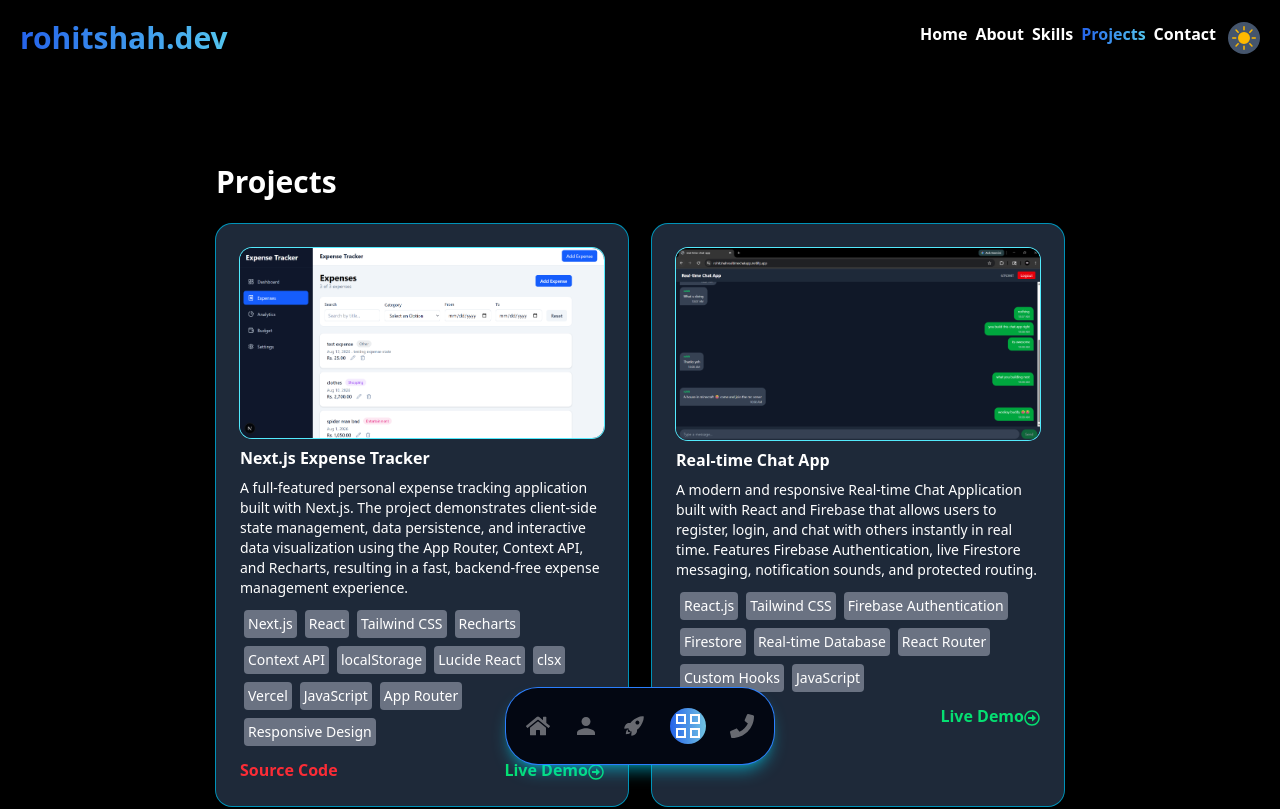
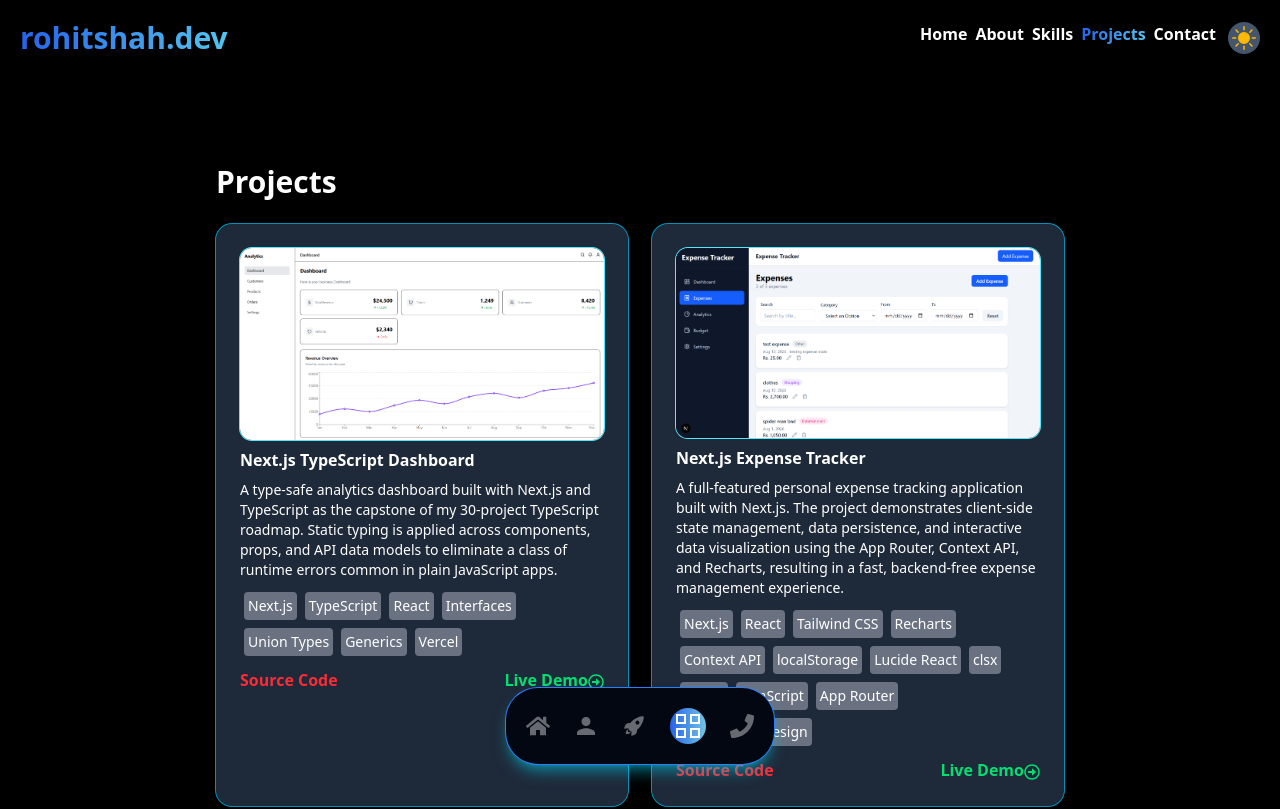
Before and after one commit to rohitshah316/rohitshah.dev-nextjs, a Next.js app: page /projects in a window 1280 px wide. Shown: the top 809 px of the page. Built offline with nearby package versions, Linux system fonts and the light colour scheme.

Commit message:
updated: projects data

```diff
--- a/src/app/about/AboutClient.jsx
+++ b/src/app/about/AboutClient.jsx
@@ -22,7 +22,7 @@ const About = () => {
       </p>
 
       <p className="mb-4 text-lg leading-relaxed">
-        I focus on <span className="font-semibold text-gradient">React, Next.js, and modern JavaScript</span> to develop
+        I focus on <span className="font-semibold text-gradient">React, Next.js, TypeScript, and modern JavaScript</span> to develop
         scalable, maintainable applications with clean architecture and strong
         user experience. I've built multiple real-world projects that involve
         dynamic data handling, API integration, and responsive UI design, all
@@ -32,7 +32,9 @@ const About = () => {
       <p className="mb-4 text-lg leading-relaxed">
         I'm comfortable working with component-based architecture, managing
         state efficiently, and writing clean, readable code that can scale in
-        real-world environments. Beyond just development, I pay close attention
+        real-world environments. I use <span className="font-semibold text-gradient">TypeScript</span> to
+        build type-safe applications, with strict typing across components, props, and API data, so
+        code stays safer to refactor. Beyond just development, I pay close attention
         to <span className="font-semibold text-gradient">UI/UX, performance, and overall product quality</span>.
       </p>
 
@@ -42,6 +44,7 @@ const About = () => {
         <h3 className="text-xl font-semibold my-2">What I Can Do:</h3>
         <ul className="list-disc list-inside space-y-1">
           <li>Build modern web applications using React and Next.js</li>
+          <li>Build type-safe applications and dashboards with TypeScript</li>
           <li>Create responsive and user-friendly UI with clean design</li>
           <li>Integrate APIs and handle real-time data</li>
           <li>Write maintainable, scalable, and performance-focused code</li>
@@ -107,7 +110,7 @@ const About = () => {
        <hr className='border-gray-700'/>
         <div className='flex justify-between my-2 md:flex-row flex-col'>
           <span>Primary Stack</span>
-          <h3 className='italic'>React, Next.js, JS, Tailwind CSS</h3>
+          <h3 className='italic'>React, Next.js, TypeScript, JS, Tailwind CSS</h3>
         </div>
        <hr className='border-gray-700'/>
 
--- a/src/app/page.jsx
+++ b/src/app/page.jsx
@@ -30,7 +30,7 @@ const Home = () => {
               text={[
                 "Frontend Engineer",
                 "React & Next.js",
-                "Web App Builder"
+                "With TypeScript"
               ]}
               typingSpeed={45}
               deletingSpeed={45}
--- a/src/data/projects.js
+++ b/src/data/projects.js
@@ -1,4 +1,35 @@
 export const projects = [
+  {
+    id: 12,
+    slug: "nextjs-typescript-dashboard",
+    featured: true,
+    title: "Next.js TypeScript Dashboard",
+    type: "Personal Project",
+    completedAt: "September 2026",
+    description:
+      "A type-safe analytics dashboard built with Next.js and TypeScript as the capstone of my 30-project TypeScript roadmap. Static typing is applied across components, props, and API data models to eliminate a class of runtime errors common in plain JavaScript apps.",
+    features: [
+      "Type-safe analytics dashboard built with Next.js and TypeScript",
+      "Static typing across components, props, and API data models",
+      "Strict typing conventions using interfaces, union types, and generics",
+      "Self-documenting codebase that is safer to refactor",
+      "Capstone project of a 30-project TypeScript roadmap",
+    ],
+    learnings:
+      "This was the capstone of my 30-project TypeScript roadmap, so the goal was to apply everything in one real application. I used strict typing conventions - interfaces, union types, and generics - across components, props, and API data models, which caught a whole class of runtime errors before they ever reached the browser. It also made the codebase self-documenting and much safer to refactor.",
+    tech: [
+      "Next.js",
+      "TypeScript",
+      "React",
+      "Interfaces",
+      "Union Types",
+      "Generics",
+      "Vercel",
+    ],
+    thumbnail: "/thumbnails/nextjs-typescript-dashboard.png",
+    github: "https://github.com/rohitshah316/nextjs-typescript-dashboard",
+    demo: "https://nextjs-typescript-dashboard-alpha.vercel.app/",
+  },
   {
     id: 1,
     slug: "next-js-expense-tracker",
```
Also changed, not shown: public/thumbnails/nextjs-typescript-dashboard.png (added).
